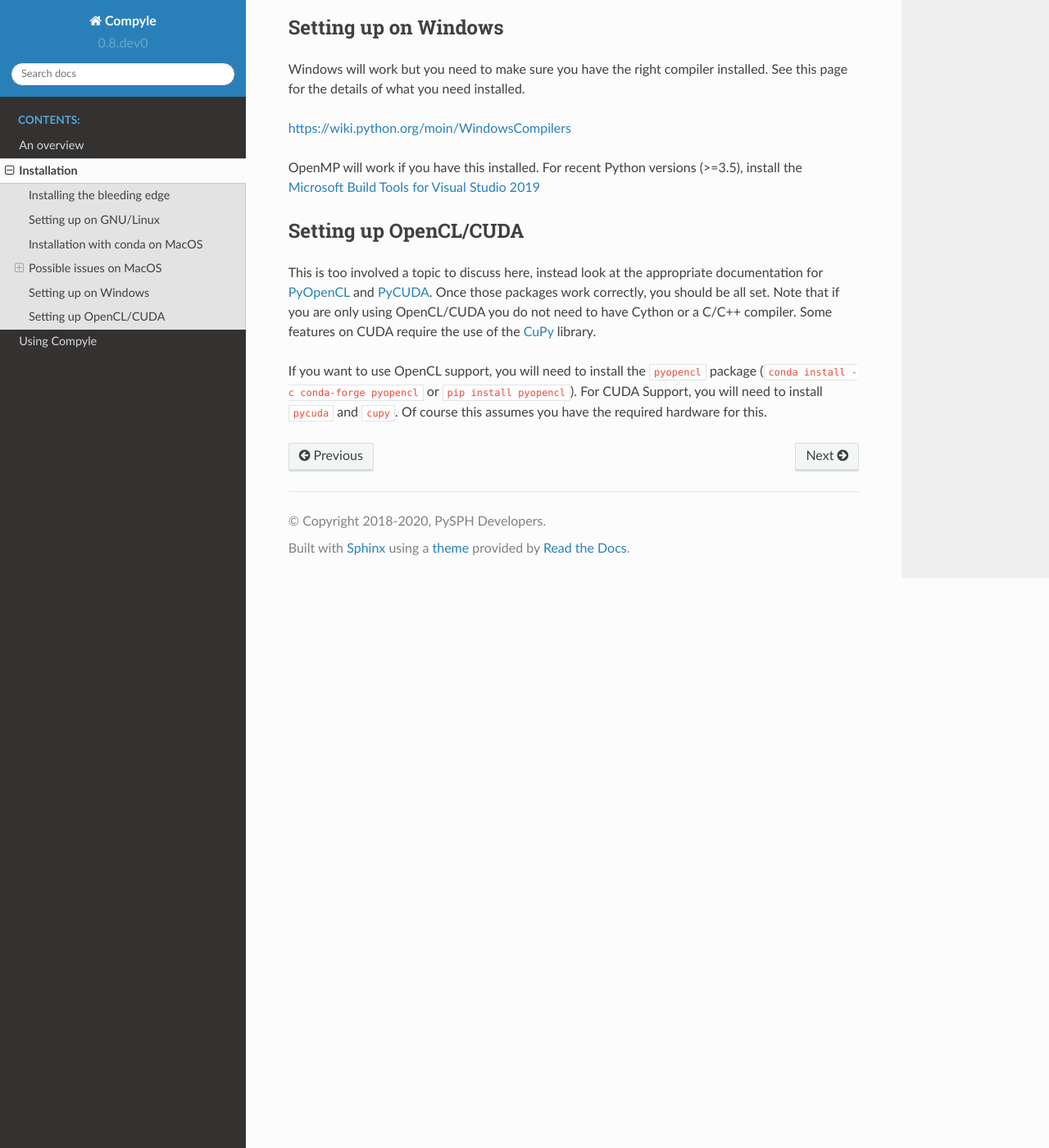
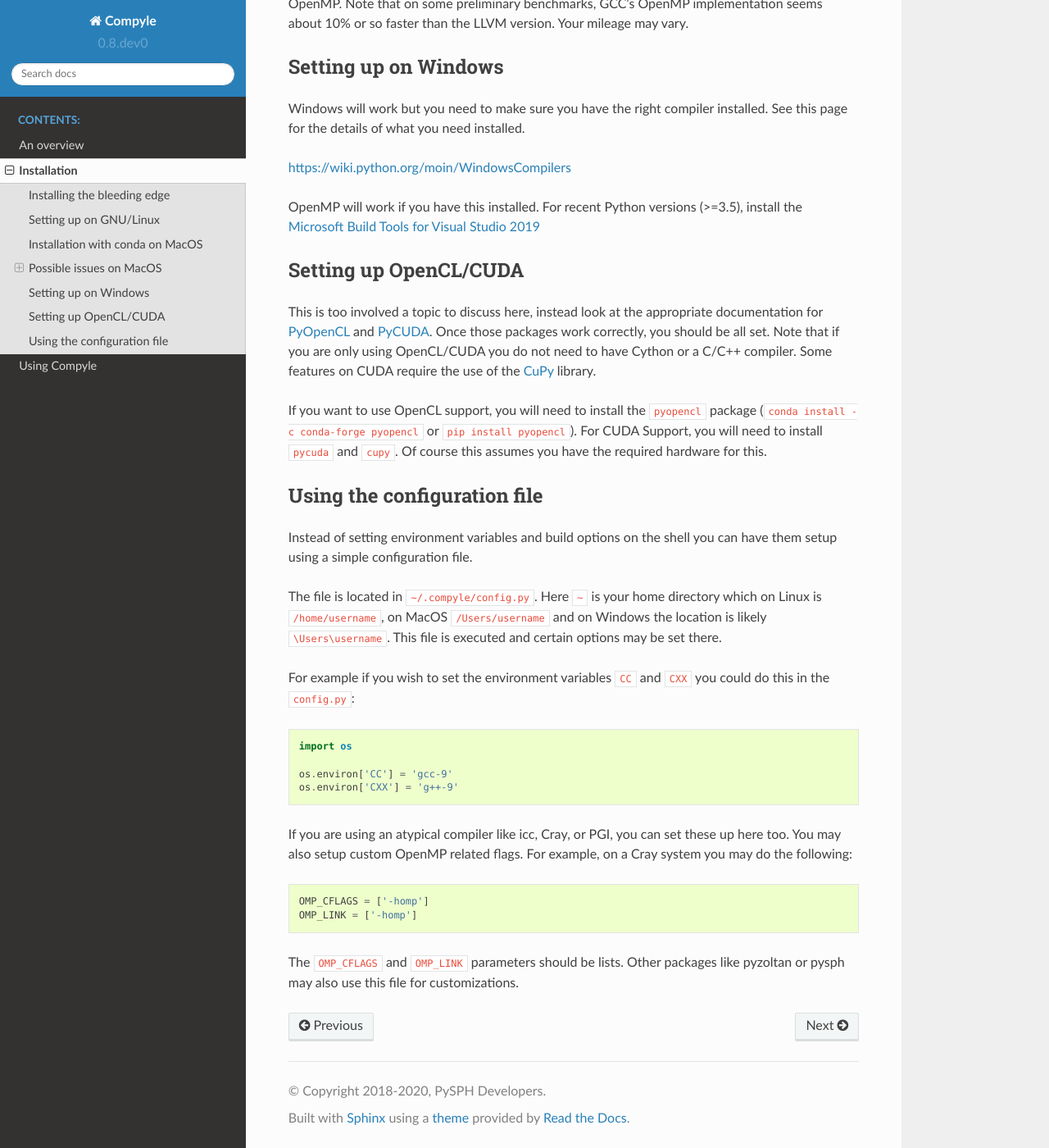
Before and after one commit to pypr/compyle, a Sphinx documentation site: the page built from docs/source/installation.rst, in a window 1280 px wide and 1400 px high, scrolled down 2826 px. Shown: the whole window at 82% size. Built offline with Sphinx 7.4.7 and the Read the Docs theme 2.0.0, drawn with Linux system fonts in a browser that asks for light colours; some of the changed text lies outside the part shown.

Commit message:
Add a common configuration file for options.
- This can be used to set environment variables, like CC/CXX.
- This can also be used to set custom OpenMP flag/link options.

```diff
--- a/docs/source/installation.rst
+++ b/docs/source/installation.rst
@@ -99,7 +99,8 @@ deployment target and the current version of XCode that you have installed is
 not compatible with that. By setting the environment variable you allow
 compyle to use a newer version. If this works, it is a good idea to set this
 in your default environment (``.bashrc`` for bash shells) so you do not have
-to do this every time.
+to do this every time. You may also do this in the compyle configuration file,
+see :ref:`config`.
 
 
 
@@ -135,7 +136,8 @@ installed, otherwise the important header files are not available. See
 `how-to-install-xcode-command-line-tools
 <https://stackoverflow.com/questions/9329243/how-to-install-xcode-command-line-tools>`_
 for more details. You may also want to set these environment variables in your
-``.bashrc`` so you don't have to do this every time.
+``.bashrc`` so you don't have to do this every time. You may also do this in
+the compyle configuration file, see :ref:`config`.
 
 Once you do this, compyle will automatically use this version of GCC and will
 also work with OpenMP. Note that on some preliminary benchmarks, GCC's OpenMP
@@ -171,3 +173,35 @@ If you want to use OpenCL support, you will need to install the ``pyopencl``
 package (``conda install -c conda-forge pyopencl`` or ``pip install
 pyopencl``). For CUDA Support, you will need to install ``pycuda`` and
 ``cupy``. Of course this assumes you have the required hardware for this.
+
+
+.. _config:
+
+Using the configuration file
+-----------------------------
+
+Instead of setting environment variables and build options on the shell you
+can have them setup using a simple configuration file.
+
+The file is located in ``~/.compyle/config.py``. Here ``~`` is your home
+directory which on Linux is ``/home/username``, on MacOS ``/Users/username``
+and on Windows the location is likely ``\Users\username``. This file is
+executed and certain options may be set there.
+
+For example if you wish to set the environment variables ``CC`` and ``CXX``
+you could do this in the ``config.py``::
+
+  import os
+
+  os.environ['CC'] = 'gcc-9'
+  os.environ['CXX'] = 'g++-9'
+
+If you are using an atypical compiler like icc, Cray, or PGI, you can set
+these up here too. You may also setup custom OpenMP related flags. For
+example, on a Cray system you may do the following::
+
+  OMP_CFLAGS = ['-homp']
+  OMP_LINK = ['-homp']
+
+The ``OMP_CFLAGS`` and ``OMP_LINK`` parameters should be lists. Other packages
+like pyzoltan or pysph may also use this file for customizations.
```
Also changed, not shown: 2 other files.
